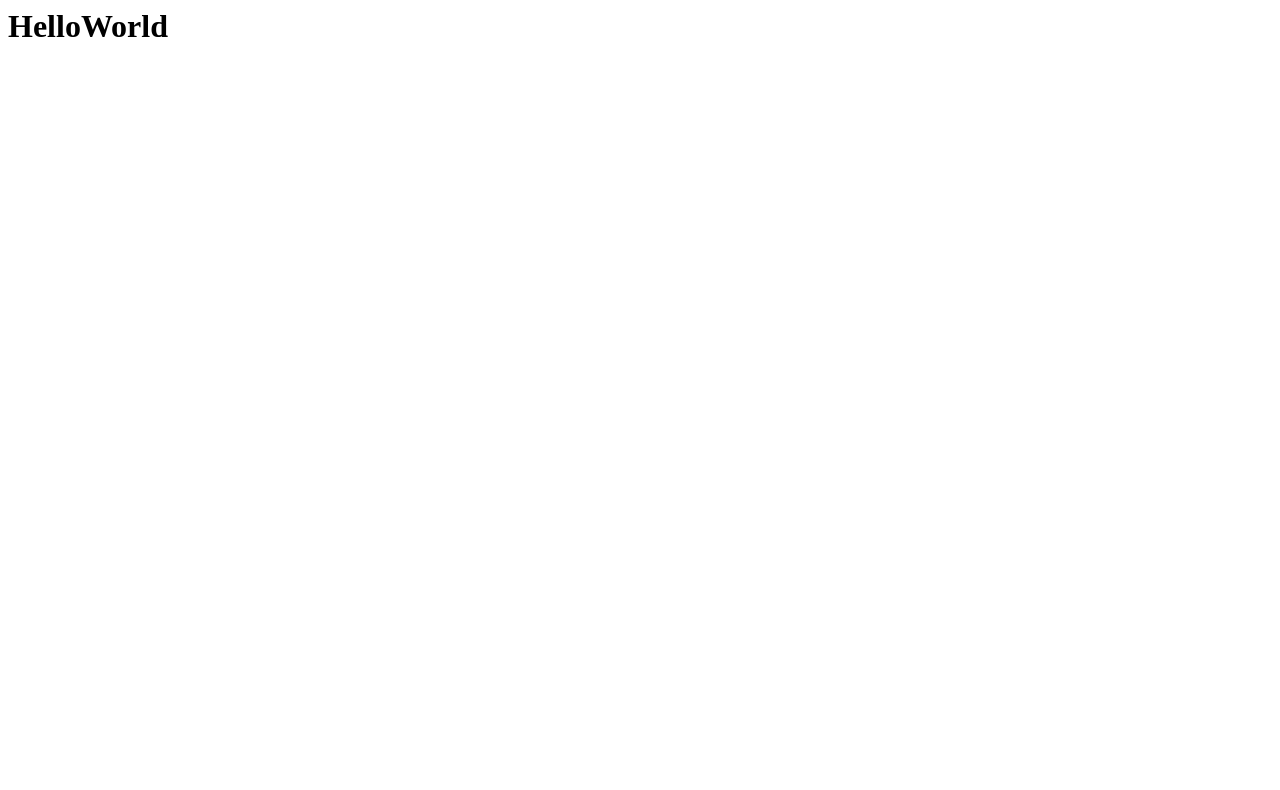
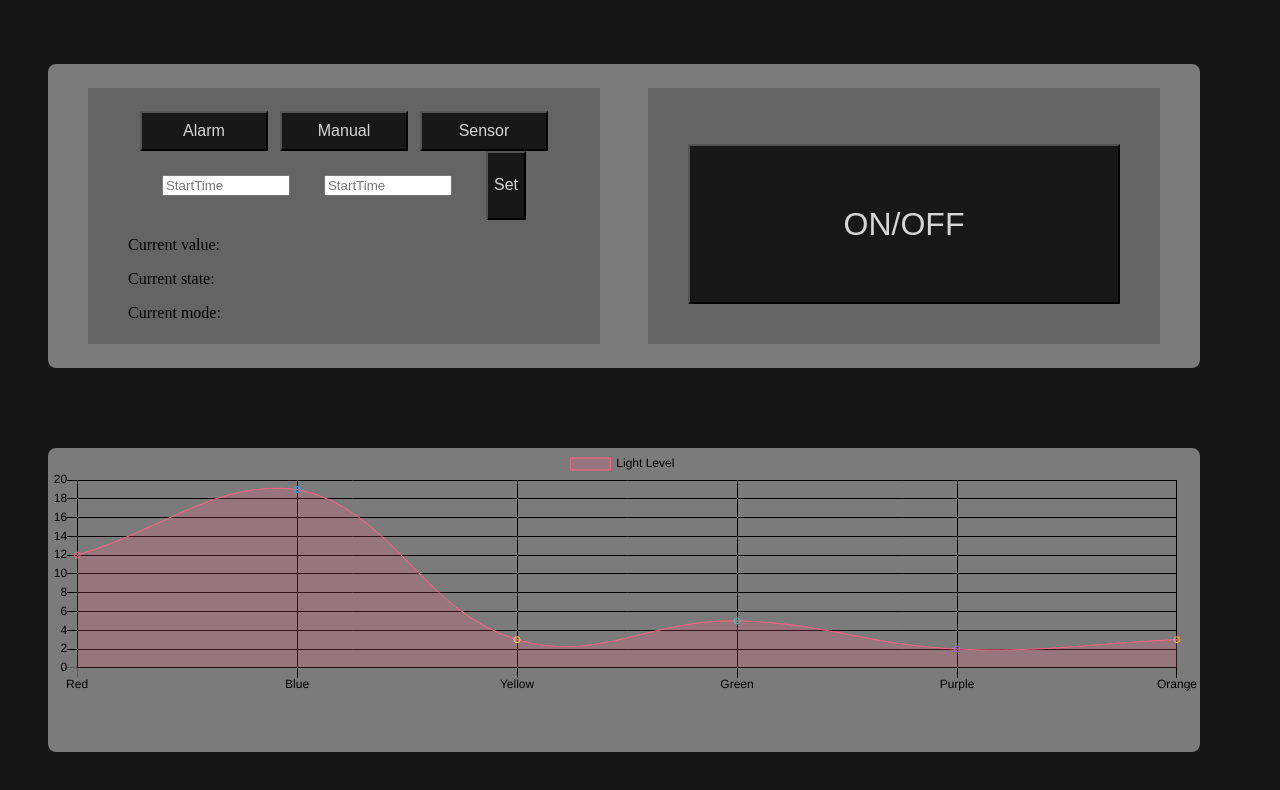
Before and after one commit to Xinini/DataKom, a plain HTML site: page Prosjekt/WebServer/public/index.html in a window 1280 px wide. Drawn offline with nearby package versions, Linux system fonts and the light colour scheme; no server answers.

Commit message:
Finished basic FrontEnd

```diff
--- a/Prosjekt/WebServer/public/index.html
+++ b/Prosjekt/WebServer/public/index.html
@@ -2,9 +2,43 @@
 <head>
     <meta charset="UTF-8">
     <meta name="viewport" content="width=device-width, initial-scale=1.0">
-    <title>Test</title>
+    <title>House Control Panel</title>
+    <script src="https://cdnjs.cloudflare.com/ajax/libs/socket.io/2.0.3/socket.io.js"></script>
+    <script src="https://cdnjs.cloudflare.com/ajax/libs/Chart.js/2.9.4/Chart.min.js" integrity="sha512-d9xgZrVZpmmQlfonhQUvTR7lMPtO7NkZMkA0ABN3PHCbKA5nqylQ/yWlFAyY6hYgdF1Qh6nYiuADWwKB4C2WSw==" crossorigin="anonymous"></script>
+    <link rel="stylesheet" href="styles.css">
 </head>
 <body>
-    <h1>HelloWorld</h1>
+    <div id="flex-container">
+        <div class="outer-card" id="control-panel">
+            <div class="inner-card" id="left">
+                <div id="mode-selector">
+                    <button class="button" id="alarm">Alarm</button>
+                    <button class="button" id="manual">Manual</button>
+                    <button class="button" id="sensor">Sensor</button>
+                </div>
+                <div id="alarm-settings">
+                    <input id="start-time" type="text" placeholder="StartTime"/>
+                    <input id="start-time" type="text" placeholder="StartTime"/>
+                    <button class="button" id="set-Time">Set</button>
+                </div>
+                <div id="current-data">
+                    <p id="value">Current value: </p>
+                    <p id="state">Current state: </p>
+                    <p id="mode">Current mode: </p>
+                </div>
+            </div>
+            <div class="inner-card" id="right">
+
+                <button class="button" id="on-off" onclick="onOff()">ON/OFF</button>
+
+            </div>
+        </div>
+        <div class="outer-card" id="graph">
+            <div>
+                <canvas id="light-chart" width="100%" height="250"></canvas>
+            </div>
+        </div>
+    </div>
+    <script src="script.js"></script>
 </body>
 </html>
--- a/Prosjekt/WebServer/public/script.js
+++ b/Prosjekt/WebServer/public/script.js
@@ -0,0 +1,70 @@
+const socket = io.connect("http://localhost:4000", {secure: false});
+
+function onOff(){
+    socket.emit("toggleLight");
+}
+
+socket.on("lightOn", function(){
+    document.getElementById("state").innerHTML = "Current state: ON"
+})
+
+socket.on("lightOff", function(){
+    document.getElementById("state").innerHTML = "Current state: OFF"
+})
+
+
+
+
+
+
+var chart = document.getElementById('light-chart');
+var myChart = new Chart(chart, {
+    type: 'line',
+    data: {
+        labels: ['Red', 'Blue', 'Yellow', 'Green', 'Purple', 'Orange'],
+        datasets: [{
+            label: 'Light Level ',
+            data: [12, 19, 3, 5, 2, 3],
+            backgroundColor: [
+                'rgba(255, 99, 132, 0.2)',
+                'rgba(54, 162, 235, 0.2)',
+                'rgba(255, 206, 86, 0.2)',
+                'rgba(75, 192, 192, 0.2)',
+                'rgba(153, 102, 255, 0.2)',
+                'rgba(255, 159, 64, 0.2)'
+            ],
+            borderColor: [
+                'rgba(255, 99, 132, 1)',
+                'rgba(54, 162, 235, 1)',
+                'rgba(255, 206, 86, 1)',
+                'rgba(75, 192, 192, 1)',
+                'rgba(153, 102, 255, 1)',
+                'rgba(255, 159, 64, 1)'
+            ],
+            borderWidth: 1
+        }]
+    },
+    options: {
+        legend: {
+            labels:{
+                fontColor: "#000000"
+            }
+        },
+        scales: {
+            yAxes: [{
+                gridLines: {color: "#000000"},
+                ticks: {
+                    beginAtZero: true,
+                    fontColor: "#000000"
+                }
+            }],
+            xAxes:[{
+                gridLines: {color: '#000000'},
+                ticks: {
+                    fontColor: "#000000"
+                }
+            }]
+        },
+        maintainAspectRatio: false
+    }
+});
--- /dev/null
+++ b/Prosjekt/WebServer/public/styles.css
@@ -0,0 +1,95 @@
+body{
+    background-color: #161616;
+}
+.outer-card{
+    padding: 0vh;
+    margin: 5vh;
+    background-color: #8a8989e0;
+    border-radius: 1vh;
+    height: 38vh;
+    width: 90vw;
+    box-sizing: border-box;
+}
+
+.inner-card{
+    margin: 1vh;
+    margin-top: 3vh;
+    margin-bottom: 3vh;
+    padding: 5vh;
+    padding-top: 7vh;
+    background-color: #5e5e5ec4;
+    width: 40vw;
+    box-sizing: border-box;
+}
+
+.button{
+    background-color: #080808d2;
+    cursor: pointer;
+    font-family: sans-serif;
+    font-size: 1em;
+    color: #ffffffd2;
+    box-sizing: border-box;
+}
+.button:hover{
+    background-color: #080808;
+}
+.button:active{
+    background-color: #bbbbbb;
+}
+
+#flex-container{
+    display: flex;
+    flex-direction: column;
+    justify-content: center;
+    width: 100vw;
+    height: 100vh;
+}
+
+#control-panel{
+    display: flex;
+    flex-direction: row;
+    justify-content: space-evenly;
+}
+#mode-selector{
+    display: flex;
+    justify-content: space-evenly;
+}
+#alarm-settings{
+    display: flex;
+    justify-content: space-evenly;
+
+}
+#right{
+    display: flex;
+    justify-content: center;
+    align-items: center;
+}
+
+#left{
+    display: flex;
+    justify-content: center;
+    flex-direction: column;
+
+}
+#on-off{
+    width: 35vw;
+    height: 20vh;
+    font-size: 2em;
+}
+#alarm{
+    height: 5vh;
+    width: 10vw;
+}
+#manual{
+    height: 5vh;
+    width: 10vw;
+}
+#sensor{
+    height: 5vh;
+    width: 10vw;
+}
+input{
+    margin-top: 3vh;
+    margin-bottom: 3vh;
+    width: 10vw;
+}
```
Also changed, not shown: DocumentationNotes.md (+1 -0 lines), Prosjekt/WebServer/server.js (+15 -14 lines), README.md.
